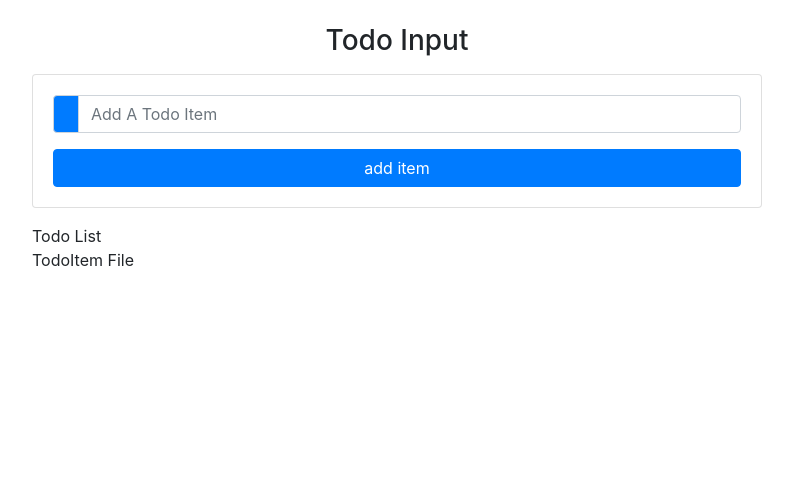
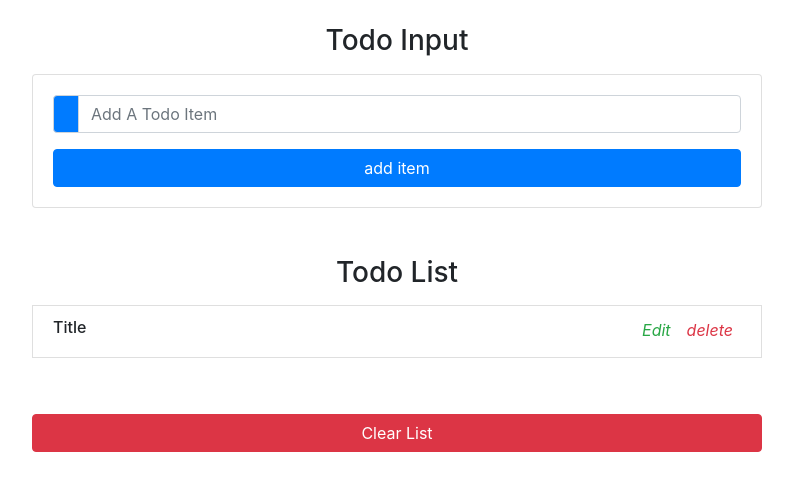
Before and after one commit to amoljore7/28-Todo-List-App, a React (Create React App) app: page / in a window 1280 px wide. Shown: the top 490 px of the page, without its empty margins (243-1036 px from the left). Built offline with nearby package versions, Linux system fonts and the light colour scheme.

Commit message:
WIP - added edit and delete button and clear list

```diff
--- a/src/App.js
+++ b/src/App.js
@@ -11,7 +11,9 @@ class App extends Component {
     console.log(">>>Inside of Component Did Mount>>");
 
   }
-
+  componentWillMount(){
+    console.log(">>>>will mount")
+  }
   componentWillUnmount() {
     console.log(">>>inside of component Will Mount>>>");
   }
--- a/src/components/TodoItem.js
+++ b/src/components/TodoItem.js
@@ -3,9 +3,17 @@ import React, { Component } from 'react'
 export default class TodoItem extends Component {
     render() {
         return (
-            <div>
-                TodoItem File
-            </div>
+            <li className="list-group-item text-capitalize d-flex justify-content-between my-2">
+                <h6>title</h6>
+                <div className="todo-icon">
+                    <span className="mx-2 text-success">
+                        <i className="fas fa-pen">edit</i>
+                    </span>
+                    <span className="mx-2 text-danger">
+                        <i className="fas fa-trash">delete</i>
+                    </span>
+                </div>
+            </li>
         )
     }
 }
--- a/src/components/TodoList.js
+++ b/src/components/TodoList.js
@@ -4,10 +4,11 @@ import TodoItem from './TodoItem';
 export default class TodoList extends Component {
     render() {
         return (
-            <div>
-                Todo List
-                <TodoItem />
-            </div>
+          <ul className="list-group my-5">
+            <h3 className="text-center text-capitalize">todo list</h3>
+            <TodoItem />
+            <button type="button" className="btn btn-danger btn-block text-capitalize mt-5">clear list</button>
+          </ul>
         )
     }
 }
```
